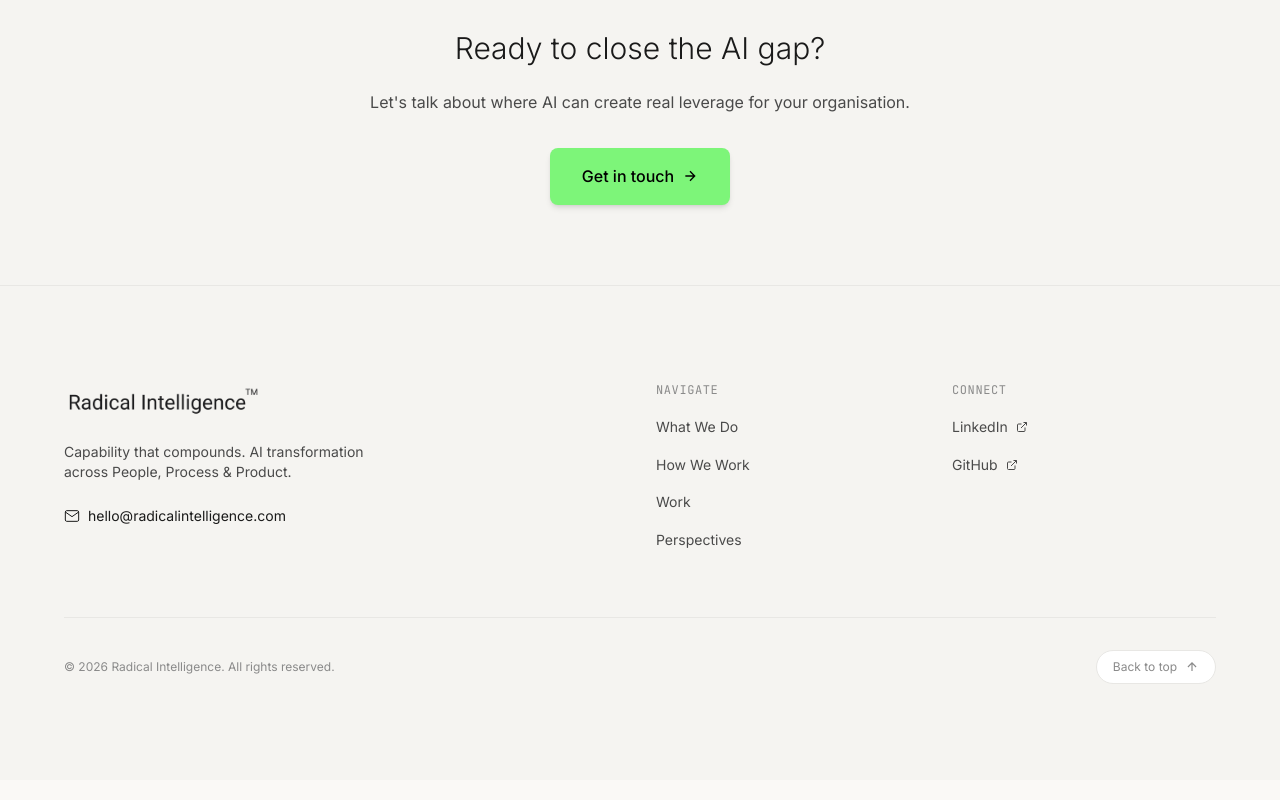
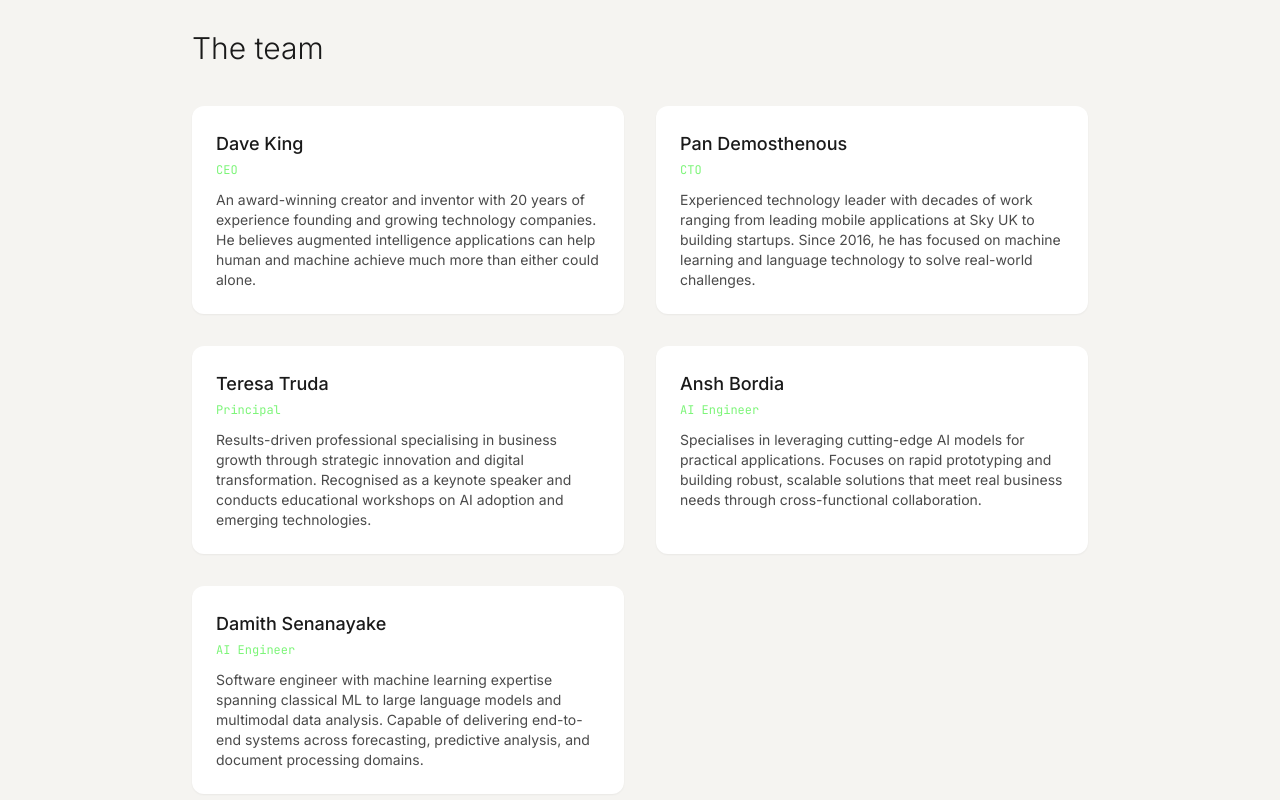
Before and after one commit to m37daveking/ri-web, a Next.js app: page /about in a window 1280 px wide. Shown: the part 1520-2320 px from the top of the page. Built offline with nearby package versions, Linux system fonts and the light colour scheme.

Commit message:
Add team section to About page

```diff
--- a/src/app/about/page.tsx
+++ b/src/app/about/page.tsx
@@ -115,8 +115,70 @@ export default function AboutPage() {
         </div>
       </section>
 
+      {/* Team Section */}
+      <section className="py-16 md:py-20 px-6 md:px-12 bg-[var(--background-secondary)]">
+        <div className="max-w-4xl mx-auto">
+          <motion.div
+            initial={{ opacity: 0, y: 20 }}
+            animate={isInView ? { opacity: 1, y: 0 } : {}}
+            transition={{ duration: 0.6, delay: 0.4 }}
+          >
+            <h2 className="text-2xl md:text-3xl font-light mb-10 text-[var(--foreground)]">
+              The team
+            </h2>
+
+            <div className="grid grid-cols-1 md:grid-cols-2 gap-8">
+              {/* Dave King */}
+              <div className="bg-white rounded-xl shadow-sm p-6">
+                <h3 className="text-lg font-medium mb-1 text-[var(--foreground)]">Dave King</h3>
+                <p className="font-mono text-xs text-[var(--accent)] mb-3">CEO</p>
+                <p className="text-sm text-[var(--foreground-muted)]">
+                  An award-winning creator and inventor with 20 years of experience founding and growing technology companies. He believes augmented intelligence applications can help human and machine achieve much more than either could alone.
+                </p>
+              </div>
+
+              {/* Pan Demosthenous */}
+              <div className="bg-white rounded-xl shadow-sm p-6">
+                <h3 className="text-lg font-medium mb-1 text-[var(--foreground)]">Pan Demosthenous</h3>
+                <p className="font-mono text-xs text-[var(--accent)] mb-3">CTO</p>
+                <p className="text-sm text-[var(--foreground-muted)]">
+                  Experienced technology leader with decades of work ranging from leading mobile applications at Sky UK to building startups. Since 2016, he has focused on machine learning and language technology to solve real-world challenges.
+                </p>
+              </div>
+
+              {/* Teresa Truda */}
+              <div className="bg-white rounded-xl shadow-sm p-6">
+                <h3 className="text-lg font-medium mb-1 text-[var(--foreground)]">Teresa Truda</h3>
+                <p className="font-mono text-xs text-[var(--accent)] mb-3">Principal</p>
+                <p className="text-sm text-[var(--foreground-muted)]">
+                  Results-driven professional specialising in business growth through strategic innovation and digital transformation. Recognised as a keynote speaker and conducts educational workshops on AI adoption and emerging technologies.
+                </p>
+              </div>
+
+              {/* Ansh Bordia */}
+              <div className="bg-white rounded-xl shadow-sm p-6">
+                <h3 className="text-lg font-medium mb-1 text-[var(--foreground)]">Ansh Bordia</h3>
+                <p className="font-mono text-xs text-[var(--accent)] mb-3">AI Engineer</p>
+                <p className="text-sm text-[var(--foreground-muted)]">
+                  Specialises in leveraging cutting-edge AI models for practical applications. Focuses on rapid prototyping and building robust, scalable solutions that meet real business needs through cross-functional collaboration.
+                </p>
+              </div>
+
+              {/* Damith Senanayake */}
+              <div className="bg-white rounded-xl shadow-sm p-6">
+                <h3 className="text-lg font-medium mb-1 text-[var(--foreground)]">Damith Senanayake</h3>
+                <p className="font-mono text-xs text-[var(--accent)] mb-3">AI Engineer</p>
+                <p className="text-sm text-[var(--foreground-muted)]">
+                  Software engineer with machine learning expertise spanning classical ML to large language models and multimodal data analysis. Capable of delivering end-to-end systems across forecasting, predictive analysis, and document processing domains.
+                </p>
+              </div>
+            </div>
+          </motion.div>
+        </div>
+      </section>
+
       {/* CTA Section */}
-      <section className="py-16 md:py-20 px-6 md:px-12 bg-[var(--background-secondary)]">
+      <section className="py-16 md:py-20 px-6 md:px-12">
         <div className="max-w-4xl mx-auto text-center">
           <motion.div
             initial={{ opacity: 0, y: 20 }}
```
